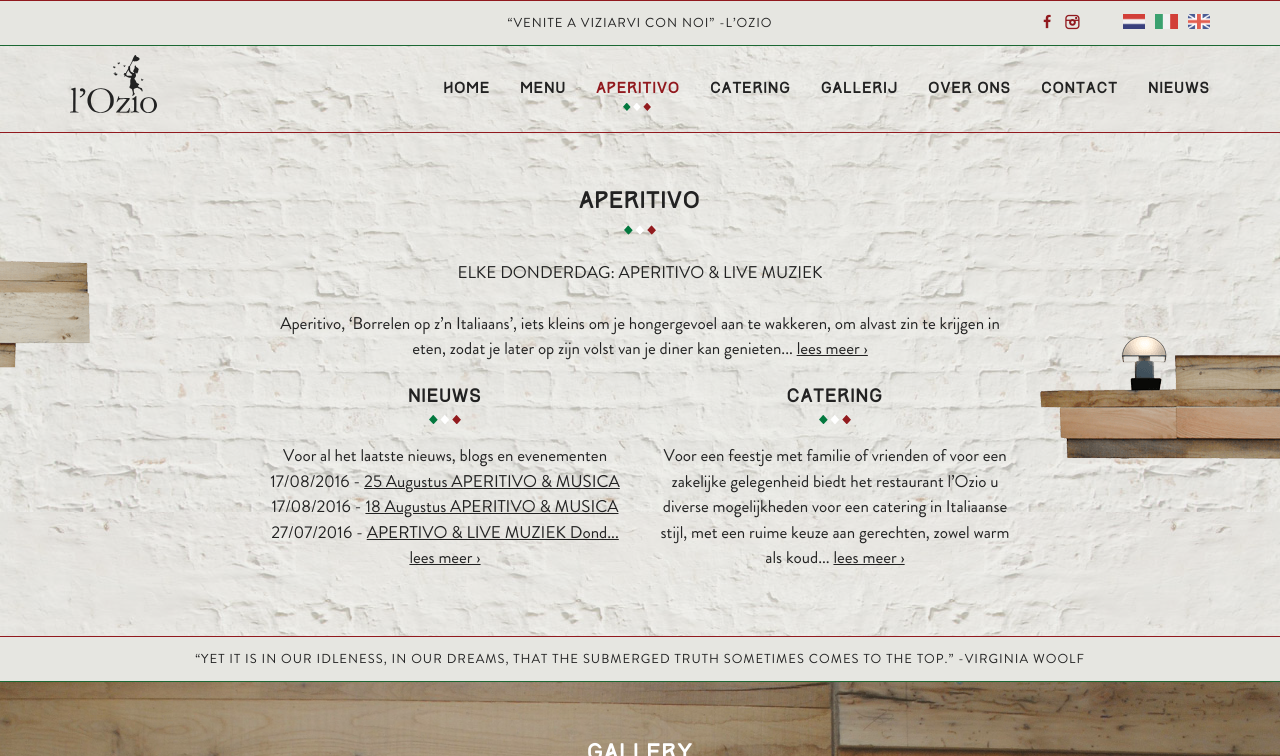
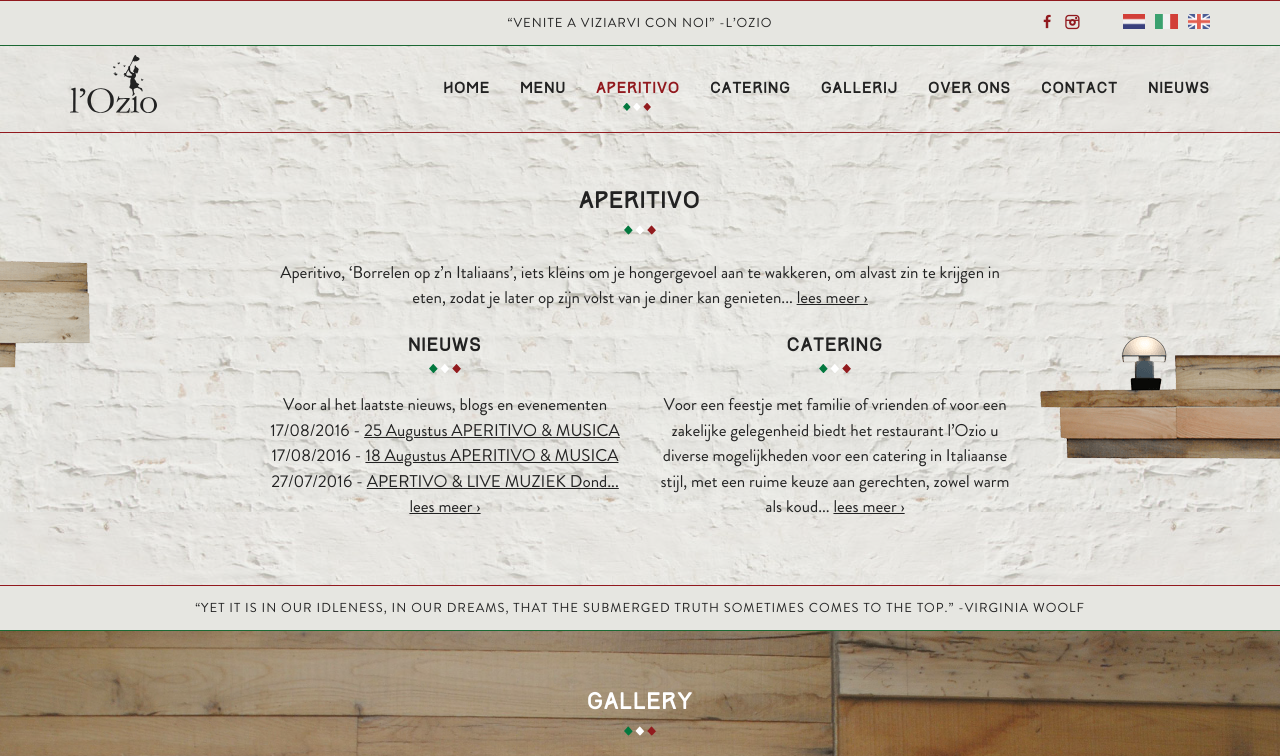
Before and after one commit to jhvanderschee/lozio_nl, a Jekyll site: the page built from index.md, in a window 1280 px wide and 900 px high, scrolled down 764 px, cut to the strip 0-756 px from the top of the window. Built offline with Jekyll 4.4.1, drawn with Linux system fonts in a browser that asks for light colours.

Commit message:
Updated '/_layouts/home.html' via CloudCannon

```diff
--- a/_layouts/home.html
+++ b/_layouts/home.html
@@ -43,7 +43,7 @@
                           <h1 class="post-title">Aperitivo</h1>
                         </header>
 
-                        <div class="post-content"><div class="editable"><p>ELKE DONDERDAG: APERITIVO &amp; LIVE MUZIEK</p><p>Aperitivo, &lsquo;Borrelen op z&rsquo;n Italiaans&rsquo;, iets kleins om je hongergevoel aan te wakkeren, om alvast zin te krijgen in eten, zodat je later op zijn volst van je diner kan genieten... <a target="_blank" href="/aperitivo">lees meer &rsaquo;</a></p></div>
+                        <div class="post-content"><div class="editable"><p>Aperitivo, &lsquo;Borrelen op z&rsquo;n Italiaans&rsquo;, iets kleins om je hongergevoel aan te wakkeren, om alvast zin te krijgen in eten, zodat je later op zijn volst van je diner kan genieten... <a target="_blank" href="/aperitivo">lees meer &rsaquo;</a></p></div>
 
                           <div class="row">
                             <div class="col-md-6"><h2>Nieuws</h2><div><p class="present-before-paste">Voor al het laatste nieuws, blogs en evenementen<br />{% for post in site.posts limit: 3 %}{{ post.date | date: "%d/%m/%Y" }} - <a href="{{ post.url }}" class="blog">{{ post.title | truncate: 30, "..." }}</a><br />{% endfor %}<a href="/news">lees meer &rsaquo;</a></p></div></div>
```
